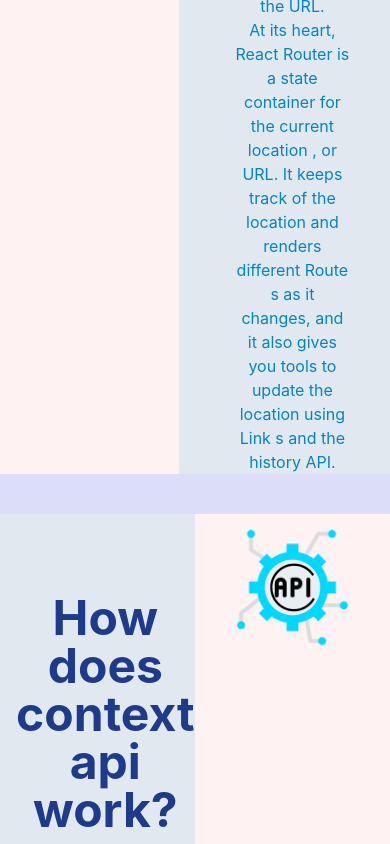
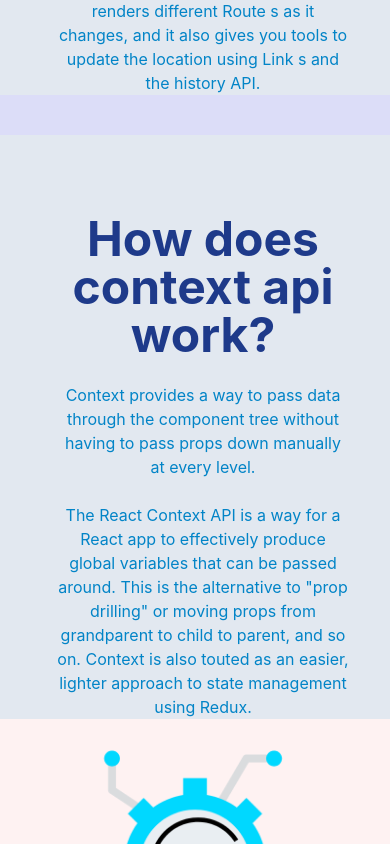
Before and after one commit to mursona/decoder-quizer-boards, a React (Create React App) app: page /blog in a window 390 px wide. Shown: the part 900-1744 px from the top of the page. Built offline with nearby package versions, Linux system fonts and the light colour scheme.

Commit message:
blog site responsive done

```diff
--- a/src/components/Blog/Blog.js
+++ b/src/components/Blog/Blog.js
@@ -6,7 +6,7 @@ import context from '../../images/context-api.png'
 const Blog = () => {
     return (
     <div>
-    <div className="bg-slate-200 mt-10 w-full flex mx-auto sm:max-w-xl md:max-w-full lg:max-w-screen-xl align-middle justify-between">
+    <div className="bg-slate-200 mt-10 w-full flex flex-col sm:flex-col md:flex-row mx-auto sm:max-w-xl md:max-w-full lg:max-w-screen-xl align-middle justify-between">
         <div className='bg-red-50'>
             <img src={router} alt="" />
         </div>
@@ -18,7 +18,7 @@ const Blog = () => {
           <br />At its heart, React Router is a state container for the current location , or URL. It keeps track of the location and renders different Route s as it changes, and it also gives you tools to update the location using Link s and the history API.</p>
         </div>
     </div>
-    <div className="bg-slate-200 mt-10 w-full flex mx-auto sm:max-w-xl md:max-w-full lg:max-w-screen-xl align-middle justify-between">
+    <div className="bg-slate-200 mt-10 w-full flex flex-col sm:flex-col md:flex-row mx-auto sm:max-w-xl md:max-w-full lg:max-w-screen-xl align-middle justify-between">
         <div className="container flex flex-col items-center pl-4 mx-auto text-center md:pl-10 text-gray-900">
             <h1 className="mt-20 text-5xl font-bold leading-none sm:text-4xl xl:max-w-3xl text-blue-900">
             How does context api work?
@@ -30,7 +30,7 @@ const Blog = () => {
             <img src={context} alt="" />
         </div>
     </div>
-    <div className="bg-slate-200 mt-10 w-full flex mx-auto sm:max-w-xl md:max-w-full lg:max-w-screen-xl align-middle justify-between">
+    <div className="bg-slate-200 mt-10 w-full flex flex-col sm:flex-col md:flex-row mx-auto sm:max-w-xl md:max-w-full lg:max-w-screen-xl align-middle justify-between">
         <div className='bg-red-50'>
             <img src={hook} alt="" />
         </div>
```
